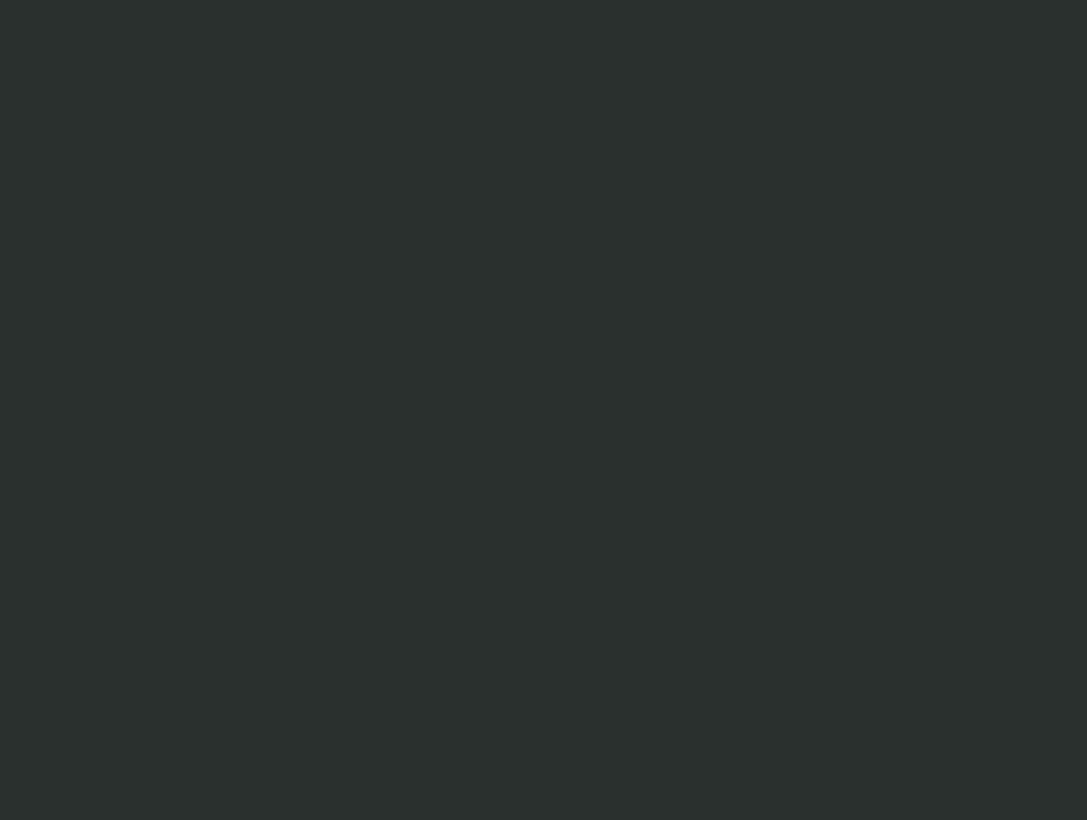
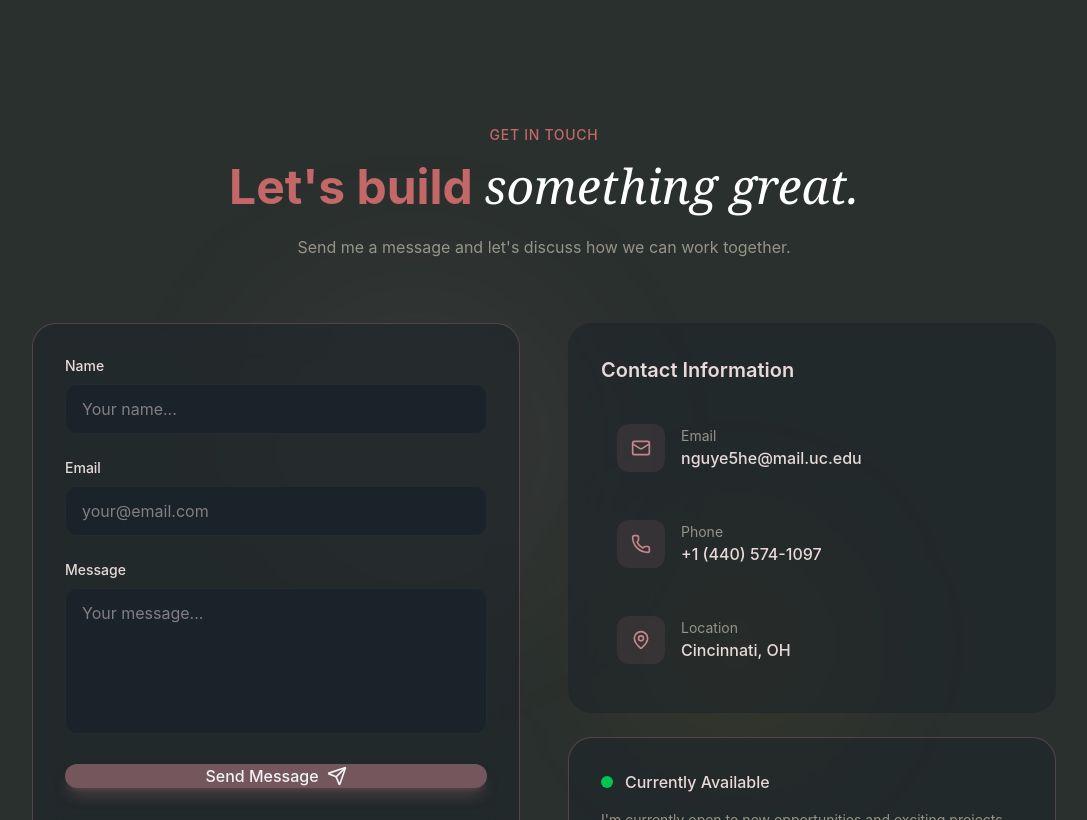
Before and after one commit to peternguyen-art/honor-portfolio, a React (Vite) app: page / in a window 1280 px wide. Shown: the part 1980-2800 px from the top of the page, without its empty margins (96-1183 px from the left). Before the commit the page ends 1974 px from the top, so only its background shows below. Built offline with nearby package versions, Linux system fonts and the light colour scheme.

Commit message:
contact page

```diff
--- a/package.json
+++ b/package.json
@@ -10,6 +10,7 @@
     "preview": "vite preview"
   },
   "dependencies": {
+    "@emailjs/browser": "^4.4.1",
     "@tailwindcss/vite": "^4.1.18",
     "lucide-react": "^0.563.0",
     "react": "^19.2.0",
--- a/src/sections/Contact.jsx
+++ b/src/sections/Contact.jsx
@@ -1,3 +1,255 @@
+import {
+  Mail,
+  Phone,
+  MapPin,
+  Send,
+  CheckCircle,
+  AlertCircle,
+} from "lucide-react";
+import { Button } from "@/components/Button";
+import { useState } from "react";
+import emailjs from "@emailjs/browser";
+
+const contactInfo = [
+  {
+    icon: Mail,
+    label: "Email",
+    value: "nguye5he@mail.uc.edu",
+    href: "mailto:nguye5he@mail.uc.edu",
+  },
+  {
+    icon: Phone,
+    label: "Phone",
+    value: "+1 (440) 574-1097",
+    href: "tel:+14405741097",
+  },
+  {
+    icon: MapPin,
+    label: "Location",
+    value: "Cincinnati, OH",
+    href: "#",
+  },
+];
+
 export const Contact = () => {
-    return <section></section>;
+  const [formData, setFormData] = useState({
+    name: "",
+    email: "",
+    message: "",
+  });
+  const [isLoading, setIsLoading] = useState(false);
+  const [submitStatus, setSubmitStatus] = useState({
+    type: null, // 'success' or 'error'
+    message: "",
+  });
+
+  const handleSubmit = async (e) => {
+    e.preventDefault();
+
+    setIsLoading(true);
+    setSubmitStatus({ type: null, message: "" });
+    try {
+      const serviceId = import.meta.env.VITE_EMAILJS_SERVICE_ID;
+      const templateId = import.meta.env.VITE_EMAILJS_TEMPLATE_ID;
+      const publicKey = import.meta.env.VITE_EMAILJS_PUBLIC_KEY;
+
+      if (!serviceId || !templateId || !publicKey) {
+        throw new Error(
+          "EmailJS configuration is missing. Please check your environment variables."
+        );
+      }
+
+      await emailjs.send(
+        serviceId,
+        templateId,
+        {
+          name: formData.name,
+          email: formData.email,
+          message: formData.message,
+        },
+        publicKey
+      );
+
+      setSubmitStatus({
+        type: "success",
+        message: "Message sent successfully! I'll get back to you soon.",
+      });
+      setFormData({ name: "", email: "", message: "" });
+    } catch (err) {
+      console.error("EmailJS error:", error);
+      setSubmitStatus({
+        type: "error",
+        message:
+          error.text || "Failed to send message. Please try again later.",
+      });
+    } finally {
+      setIsLoading(false);
+    }
+  };
+  return (
+    <section id="contact" className="py-32 relative overflow-hidden">
+      <div className="absolute top-0 left-0 w-full h-full">
+        <div className="absolute top-1/4 left-1/4 w-96 h-96 bg-primary/5 rounded-full blur-3xl" />
+        <div className="absolute bottom-1/4 right-1/4 w-64 h-64 bg-highlight/5 rounded-full blur-3xl" />
+      </div>
+
+      <div className="container mx-auto px-6 relative z-10">
+        {/* Section Header */}
+        <div className="text-center max-w-3xl mx-auto mb-16">
+          <span className="text-secondary-foreground text-sm font-medium tracking-wider uppercase animate-fade-in">
+            Get In Touch
+          </span>
+          <h2 className="text-4xl md:text-5xl font-bold mt-4 mb-6 animate-fade-in animation-delay-100 text-secondary-foreground">
+            Let's build{" "}
+            <span className="font-serif italic font-normal text-white">
+              something great.
+            </span>
+          </h2>
+          <p className="text-muted-foreground animate-fade-in animation-delay-200">
+            Send me a message
+            and let's discuss how we can work together.
+          </p>
+        </div>
+
+        <div className="grid lg:grid-cols-2 gap-12 max-w-5xl mx-auto">
+          <div className="glass p-8 rounded-3xl border border-primary/30 animate-fade-in animation-delay-300">
+            <form className="space-y-6" onSubmit={handleSubmit}>
+              <div>
+                <label
+                  htmlFor="name"
+                  className="block text-sm font-medium mb-2"
+                >
+                  Name
+                </label>
+                <input
+                  id="name"
+                  type="text"
+                  required
+                  placeholder="Your name..."
+                  value={formData.name}
+                  onChange={(e) =>
+                    setFormData({ ...formData, name: e.target.value })
+                  }
+                  className="w-full px-4 py-3 bg-surface rounded-xl border border-border focus:border-primary focus:ring-1 focus:ring-primary outline-none transition-all"
+                />
+              </div>
+
+              <div>
+                <label
+                  htmlFor="email"
+                  type="email"
+                  className="block text-sm font-medium mb-2"
+                >
+                  Email
+                </label>
+                <input
+                  required
+                  placeholder="your@email.com"
+                  value={formData.email}
+                  onChange={(e) =>
+                    setFormData({ ...formData, email: e.target.value })
+                  }
+                  className="w-full px-4 py-3 bg-surface rounded-xl border border-border focus:border-primary focus:ring-1 focus:ring-primary outline-none transition-all"
+                />
+              </div>
+
+              <div>
+                <label
+                  htmlFor="message"
+                  className="block text-sm font-medium mb-2"
+                >
+                  Message
+                </label>
+                <textarea
+                  rows={5}
+                  required
+                  value={formData.message}
+                  onChange={(e) =>
+                    setFormData({ ...formData, message: e.target.value })
+                  }
+                  placeholder="Your message..."
+                  className="w-full px-4 py-3 bg-surface rounded-xl border border-border focus:border-primary focus:ring-1 focus:ring-primary outline-none transition-all resize-none"
+                />
+              </div>
+
+              <Button
+                className="w-full"
+                type="submit"
+                size="lg"
+                disabled={isLoading}
+              >
+                {isLoading ? (
+                  <>Sending...</>
+                ) : (
+                  <>
+                    Send Message
+                    <Send className="w-5 h-5" />
+                  </>
+                )}
+              </Button>
+
+              {submitStatus.type && (
+                <div
+                  className={`flex items-center gap-3
+                     p-4 rounded-xl ${
+                       submitStatus.type === "success"
+                         ? "bg-green-500/10 border border-green-500/20 text-green-400"
+                         : "bg-red-500/10 border border-red-500/20 text-red-400"
+                     }`}
+                >
+                  {submitStatus.type === "success" ? (
+                    <CheckCircle className="w-5 h-5 flex-shrink-0" />
+                  ) : (
+                    <AlertCircle className="w-5 h-5 flex-shrink-0" />
+                  )}
+                  <p className="text-sm">{submitStatus.message}</p>
+                </div>
+              )}
+            </form>
+          </div>
+
+          {/* Contact Info */}
+          <div className="space-y-6 animate-fade-in animation-delay-400">
+            <div className="glass rounded-3xl p-8">
+              <h3 className="text-xl font-semibold mb-6">
+                Contact Information
+              </h3>
+              <div className="space-y-4">
+                {contactInfo.map((item, i) => (
+                  <a
+                    key={i}
+                    href={item.href}
+                    className="flex items-center gap-4 p-4 rounded-xl hover:bg-surface transition-colors group"
+                  >
+                    <div className="w-12 h-12 rounded-xl bg-primary/10 flex items-center justify-center group-hover:bg-primary/20 transition-colors">
+                      <item.icon className="w-5 h-5 text-primary" />
+                    </div>
+                    <div>
+                      <div className="text-sm text-muted-foreground">
+                        {item.label}
+                      </div>
+                      <div className="font-medium">{item.value}</div>
+                    </div>
+                  </a>
+                ))}
+              </div>
+            </div>
+
+            {/* Availability Card */}
+            <div className="glass rounded-3xl p-8 border border-primary/30">
+              <div className="flex items-center gap-3 mb-4">
+                <span className="w-3 h-3 bg-green-500 rounded-full animate-pulse" />
+                <span className="font-medium">Currently Available</span>
+              </div>
+              <p className="text-muted-foreground text-sm">
+                I'm currently open to new opportunities and exciting projects.
+                Whether you need a full-time engineer or a freelance consultant,
+                let's talk!
+              </p>
+            </div>
+          </div>
+        </div>
+      </div>
+    </section>
+  );
 };
```
Also changed, not shown: 1 other file (tests, documents, lock files or other folders).
